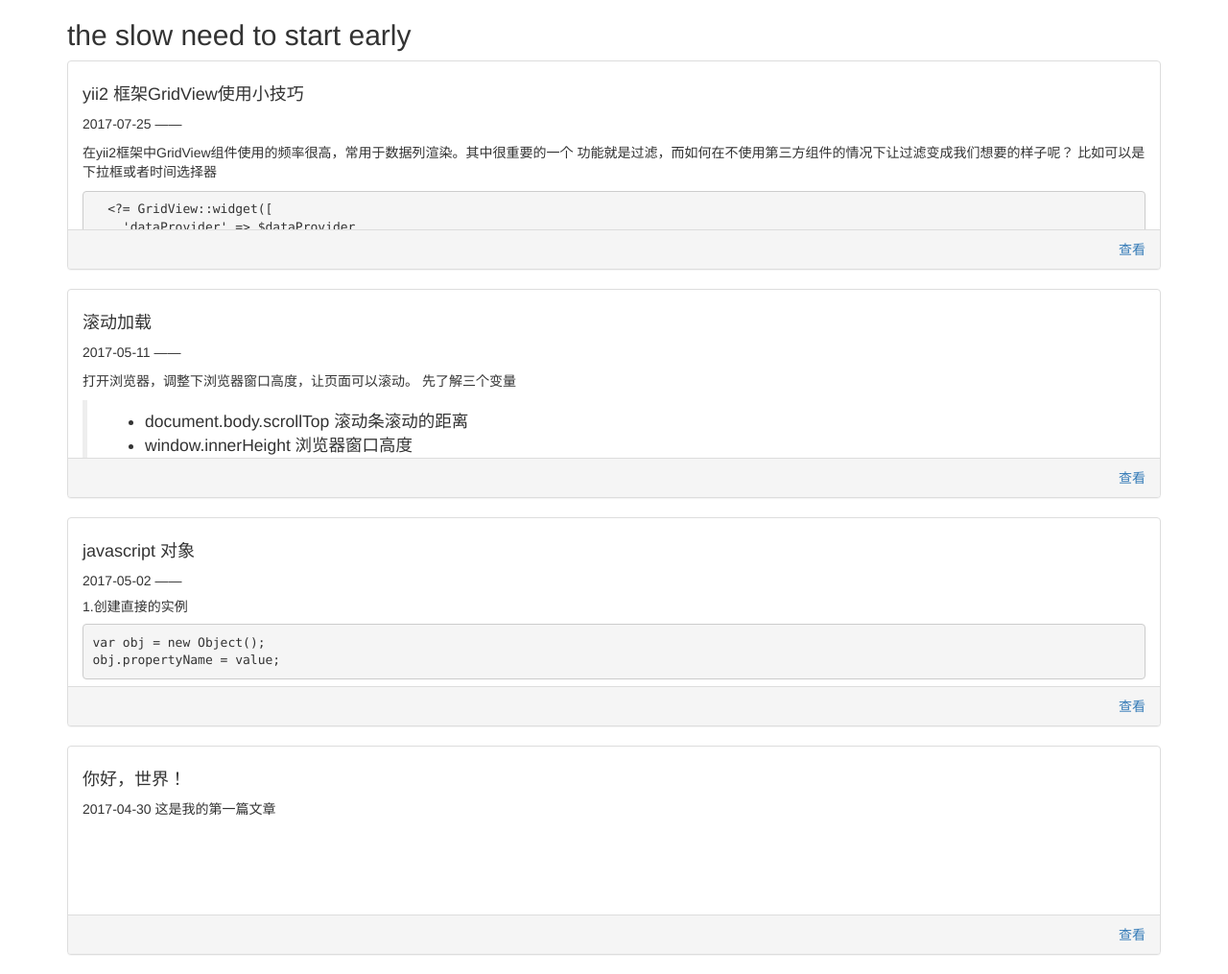
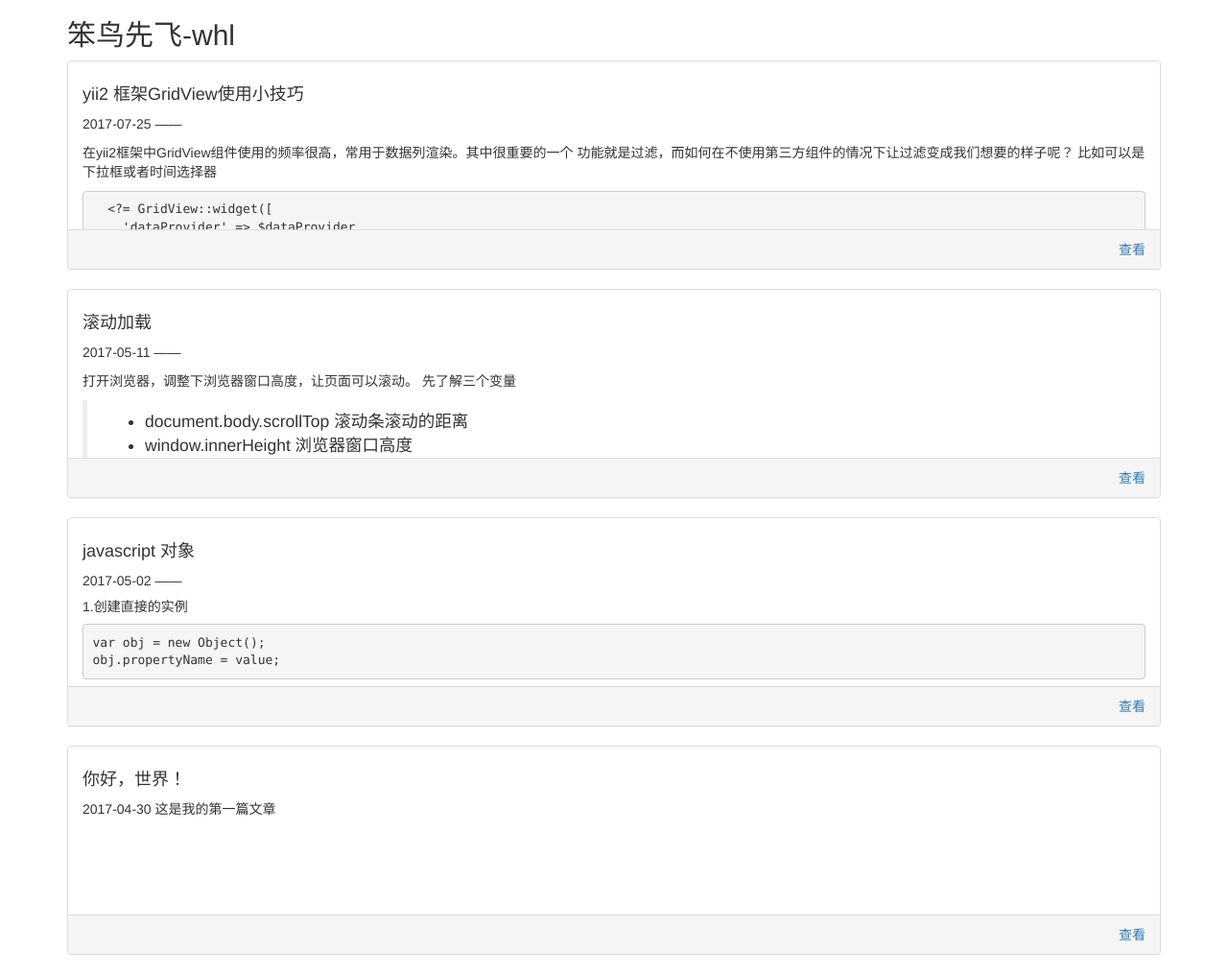
Before and after one commit to whailon/whailon.github.io, a Jekyll site: the page built from index.html, in a window 1280 px wide. Shown: the whole page at 96% size. Built offline with Jekyll 4.4.1, drawn with Linux system fonts in a browser that asks for light colours.

Commit message:
修改首页标题

```diff
--- a/index.html
+++ b/index.html
@@ -1,6 +1,6 @@
 ---
 layout: default
-title: the slow need to start early
+title: 笨鸟先飞-whl
 ---
 
 <h2>{{ page.title }}</h2>
```
